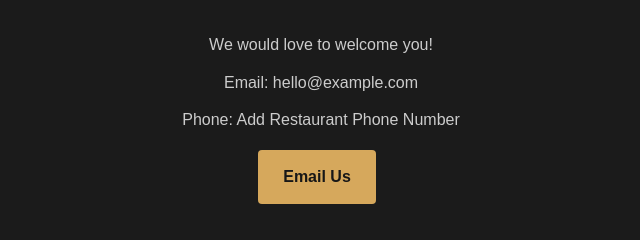
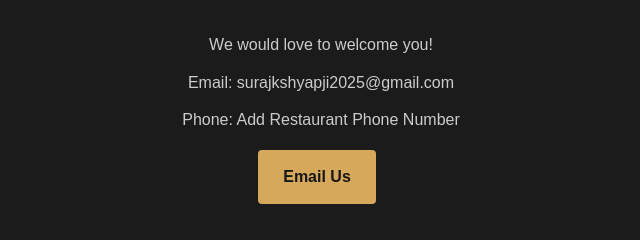
Before and after one commit to surajkashyapji2025-star/royal-taste, a plain HTML site: page index.html in a window 1280 px wide. Shown: the part 3111-3351 px from the top of the page, 319-959 px from the left. Drawn offline with Linux system fonts and the light colour scheme.

Commit message:
Update index.html

```diff
--- a/index.html
+++ b/index.html
@@ -443,7 +443,7 @@ footer span {
     </div>
 
     <p>We would love to welcome you!</p>
-    <p>Email: hello@example.com</p>
+    <p>Email: surajkshyapji2025@gmail.com</p>
     <p>Phone: Add Restaurant Phone Number</p>
     <a href="mailto:hello@example.com" class="btn">Email Us</a>
 </section>
```
